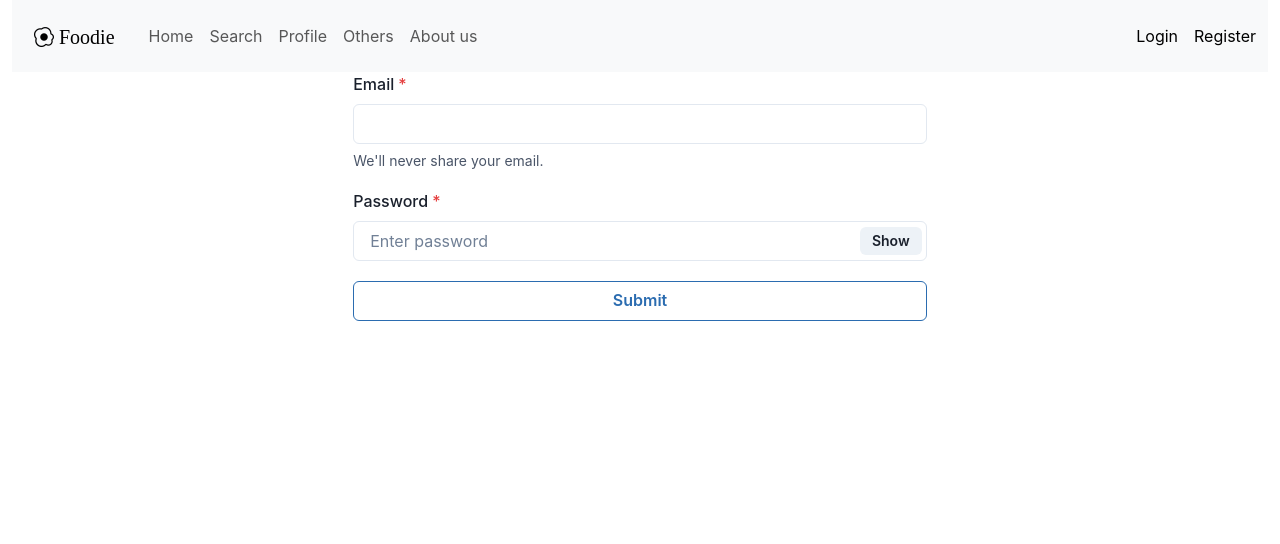
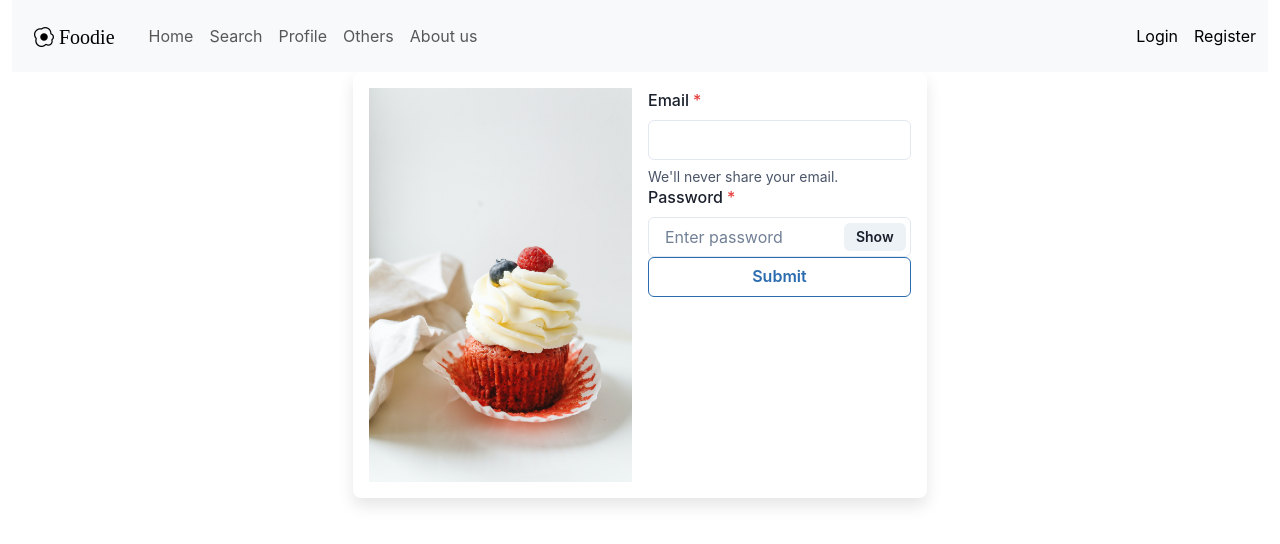
Before and after one commit to yuhan1212/foodie-react, a React (Create React App) app: page /login in a window 1280 px wide. Shown: the top 544 px of the page. Built offline with nearby package versions, Linux system fonts and the light colour scheme; no server answers.

Commit message:
updated login/reg

```diff
--- /dev/null
+++ b/src/components/Login/LoginForm/index.css
@@ -0,0 +1,8 @@
+html, body {
+    height: 100%;
+}
+
+chakra-container {
+    margin-left: 0;
+    margin-right: 0;
+}
--- a/src/components/Login/LoginForm/index.js
+++ b/src/components/Login/LoginForm/index.js
@@ -6,23 +6,31 @@ import {
     Input,
     InputGroup,
     InputRightElement,
-    VStack
+    VStack,
+    Container
 } from "@chakra-ui/react";
 import {useState} from "react";
+import "./index.css"
 
 const LoginForm = ({handleSubmit, submitting, error}) => {
     const [show, setShow] = useState(false);
     const handleClick = () => setShow(!show);
 
     return (
-        <form onSubmit={handleSubmit}>
-            <VStack spacing={5}>
+            <form onSubmit={handleSubmit} style={{
+                backgroundSize: "cover",
+                padding: "1rem",
+                borderRadius: "0.5rem",
+                boxShadow: "0 0.5rem 1rem rgba(0,0,0,0.1)",
+                display: "flex"
+            }}>
+                <div style={{ flex: "1", marginRight: "1rem" }}>
+                    <img src="../../../images/cake.jpg" alt="Image" style={{ width: "100%" }} />
+                </div>
+                <div style={{ flex: "1" }}>
                         <FormControl isRequired={true}>
                             <FormLabel>Email</FormLabel>
-                    <Input
-                        type='email'
-                        name={'email'}
-                    />
+                            <Input type='email' name={'email'} />
                             <FormHelperText>We'll never share your email.</FormHelperText>
                         </FormControl>
                         <FormControl isRequired={true}>
@@ -35,9 +43,7 @@ const LoginForm = ({handleSubmit, submitting, error}) => {
                                     placeholder='Enter password'
                                 />
                                 <InputRightElement width='4.5rem'>
-                            <Button
-                                h='1.75rem' size='sm'
-                                onClick={handleClick}>
+                                    <Button h='1.75rem' size='sm' onClick={handleClick}>
                                         {show ? 'Hide' : 'Show'}
                                     </Button>
                                 </InputRightElement>
@@ -52,7 +58,7 @@ const LoginForm = ({handleSubmit, submitting, error}) => {
                             width={'full'}>
                             Submit
                         </Button>
-            </VStack>
+                </div>
             </form>
     )
 }
--- a/src/components/Register/RegisterForm/index.js
+++ b/src/components/Register/RegisterForm/index.js
@@ -27,7 +27,13 @@ const RegisterForm = ({
     }));
 
     return (
-        <form onSubmit={handleSubmit}>
+        <form onSubmit={handleSubmit} style={{
+            backgroundSize: "cover",
+            padding: "1rem",
+            borderRadius: "0.5rem",
+            boxShadow: "0 0.5rem 1rem rgba(0,0,0,0.1)",
+            display: "flex"
+        }}>
             <VStack spacing={5}>
                 <FormControl isRequired={true}>
                     {/*first name and last name */}
```
Also changed, not shown: public/images/cake.jpg (added). Lines whose indentation alone changed are shown as unchanged.
